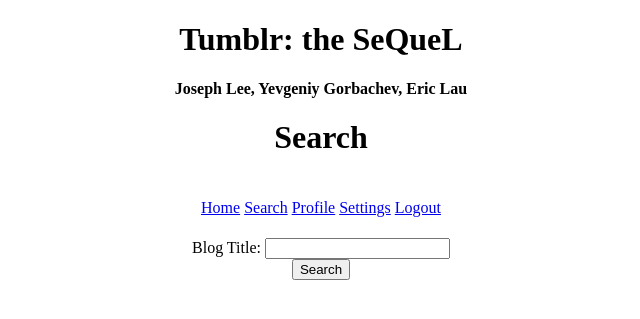
After one commit to ericlau00/softdev_p00, a Flask app: page /search in a window 1280 px wide. The commit adds this page. Shown: the top 319 px of the page, without its empty margins (319-959 px from the left). Run offline with Flask 2, Linux system fonts and the light colour scheme; a user stored in the database is signed in.

Commit message:
templating changes

```diff
--- a/app.py
+++ b/app.py
@@ -29,7 +29,6 @@ def home():
             info.append(blogs.describe(i))
         return render_template(
             "home.html",
-            title= "Home",
             blogs = info,
             userid = session.get('userid')
             )
@@ -44,7 +43,6 @@ def login():
         else:
             return render_template(
                 "login.html",
-                title= "Login"
                 )
     elif(request.method == "POST"):
         session['userid'] = acc.verify_acc(request.form['username'],request.form['password'])
@@ -61,7 +59,6 @@ def register():
     if(request.method == "GET"):
         return render_template(
             "register.html",
-            title= "Register"
             )
     if(request.method == "POST"):
         if request.form['password'] != request.form['confirmpassword']:
@@ -83,7 +80,38 @@ def logout():
 @app.route("/settings", methods = ["GET", "POST"])
 def settings():
     if 'user' in session:
-        return render_template("settings.html")
+        if(request.method == "GET"):
+            return render_template("settings.html",
+                                    userid = session.get('userid'))
+        elif(request.method == "POST"):
+            return render_template("settings.html",
+                                    userid=session.get('userid'))
+    else:
+        return redirect(url_for("login"))
+
+@app.route("/search", methods = ["GET", "POST"])
+def search():
+    if 'user' in session:
+        if(request.method == "GET"):
+            return render_template("search.html",
+                                    userid = session.get('userid'))
+        if(request.method == "POST"):
+            return render_template("search.html",
+                                    userid = session.get('userid'))
+    else:
+        return redirect(url_for("login"))
+
+@app.route("/profile/<userid>", methods=["GET"])
+def profile(userid):
+    username = acc.get_username(userid)
+    if 'user' in session:
+        return render_template("profile.html",
+                                title = username,
+                                username = username,
+                                user_blogs = blogs.get_user_blogs(userid),
+                                is_owner = (str(session.get('userid')) == userid),
+                                userid = session.get('userid')
+                                )
     else:
         return redirect(url_for("login"))
 
@@ -100,28 +128,16 @@ def view_blog(blog_id):
     else:
         return redirect(url_for("login"))
 
-@app.route("/profile/<userid>", methods=["GET"])
-def profile(userid):
-    if 'user' in session:
-        print(session.get('userid') == ""+ userid)
-        return render_template("profile.html",
-                                username = acc.get_username(userid),
-                                user_blogs = blogs.get_user_blogs(userid),
-                                is_owner = (str(session.get('userid')) == userid),
-                                userid = session.get('userid')
-                                )
-    else:
-        return redirect(url_for("login"))
-
 @app.route("/profile/create_blog", methods =["GET","POST"])
 def create_blog():
     if 'user' in session:
         if(request.method == "GET"):
-            return render_template("create_blog.html")
+            return render_template("create_blog.html",
+                                    userid = session.get('userid'))
         if(request.method == "POST"):
             if request.form['blog_title'] == "" or request.form['blog_title'].isspace():
                 flash("please input a blog title")
-                return redirect(url_for("create_blog"))
+                return redirect(url_for("create_blog", userid = session.get('userid')))
             blogs.create_blog(session.get('userid'), request.form['blog_title'])
             flash("You have successfully created a blog!")
             return redirect(url_for("profile", userid = session.get('userid')))
@@ -133,12 +149,15 @@ def create_entry(blog_id):
     if 'user' in session:
         if(request.method == "GET"):
             return render_template("create_entry.html",
-                                    blog_id= blog_id)
+                                    blog_id= blog_id,
+                                    userid = session.get('userid')
+                                    )
         elif(request.method == "POST"):
             if request.form['entry_content'] == '' or request.form['entry_content'].isspace():
                 flash("please input some text")
                 return render_template("create_entry.html",
-                                        blog_id=blog_id)
+                                        blog_id=blog_id,
+                                        userid = session.get('userid'))
             entries.create_entry(blog_id, request.form['entry_content'])
             flash("You have successfully created an entry!")
             return redirect(url_for("view_blog", blog_id = blog_id))
--- a/templates/blog.html
+++ b/templates/blog.html
@@ -1,4 +1,8 @@
 {% extends "home.html" %}
+
+{% block title %}
+{{title}}
+{% endblock %}
 
 {% block body %}
 {{ super() }}
--- a/templates/home.html
+++ b/templates/home.html
@@ -1,4 +1,9 @@
 {% extends "layout.html" %}
+
+{% block title %}
+Home
+{% endblock %}
+
 {% block header %}
 {% endblock %}
 
@@ -6,7 +11,7 @@
 {% block nav %}
 <table>
     <td><a href="/home">Home</a></td>
-    <td>Search</td>
+    <td><a href="/search">Search</a></td>
     <td><a href="/profile/{{userid}}">Profile</a></td>
     <td><a href="/settings">Settings</a></td>
     <td><a href="/logout">Logout</a></td>
--- a/templates/layout.html
+++ b/templates/layout.html
@@ -2,7 +2,10 @@
 <html>
 
 <head>
-  <title>{{title}}</title>
+  <title>
+    {% block title %}
+    {% endblock %}
+  </title>
 </head>
 
 <body>
--- a/templates/login.html
+++ b/templates/login.html
@@ -1,4 +1,8 @@
 {% extends "layout.html" %}
+
+{% block title %}
+Login
+{% endblock %}
 
 {% block header %}
 <h1> Login </h1>
--- a/templates/register.html
+++ b/templates/register.html
@@ -1,4 +1,9 @@
 {% extends "layout.html" %}
+
+{% block title %}
+Register
+{% endblock %}
+
 {% block header %}
 <h1> Register </h1>
 {% endblock %}
--- /dev/null
+++ b/templates/search.html
@@ -0,0 +1,19 @@
+{% extends "home.html" %}
+
+{% block title %}
+Search
+{% endblock %}
+
+{% block header %}
+<h1> Search </h1>
+{% endblock %}
+
+{% block body %}
+{{ super() }}
+<br>
+<form action="/search" method="post">
+    Blog Title: <input type="text" name="blog_title"><br>
+    <input type="submit" value="Search"><br>
+</form>
+
+{% endblock %}
--- a/utl/entries.py
+++ b/utl/entries.py
@@ -1,7 +1,6 @@
 import sqlite3
 import os
 import datetime
-
 
 __dbfile__ = os.path.dirname(os.path.abspath(__file__)) + '/../data/sitedata.db'
 
```
Also changed, not shown: doc/devlog.txt (+7 -1 lines), templates/create_blog.html (+9 -2 lines), templates/create_entry.html (+8 -1 lines), templates/profile.html (+6 -4 lines), templates/settings.html (+6 -1 lines), data/sitedata.db.
